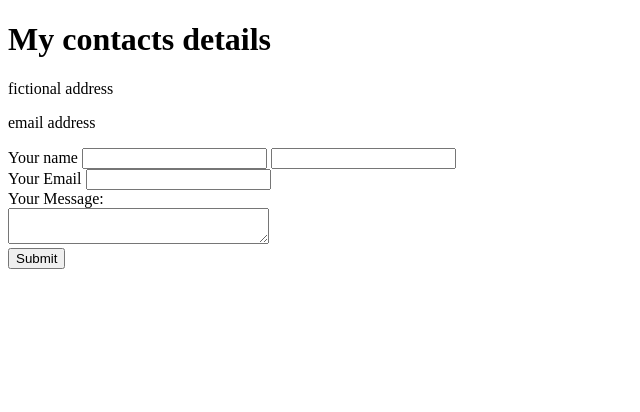
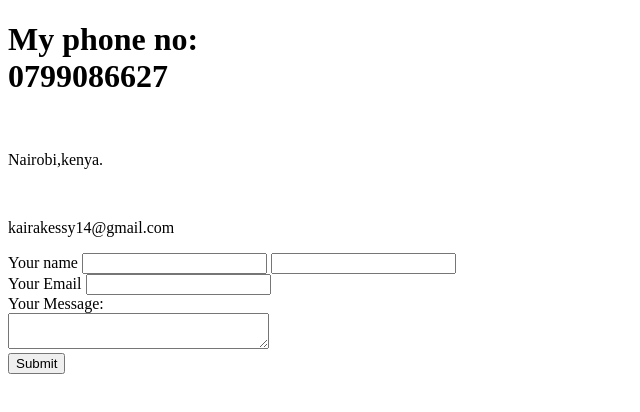
Before and after one commit to caseyneon-254/caseyneon-254, a plain HTML site: page contact me.html in a window 1280 px wide. Shown: the whole page, without its empty margins (0-640 px from the left). Drawn offline with Linux system fonts and the light colour scheme.

Commit message:
update contact me.html

```diff
--- a/contact me.html
+++ b/contact me.html
@@ -7,9 +7,9 @@
 </head>
 
 <body>
-<h1>My contacts details</h1>
-  <p>fictional address</p>
-  <p>email address</p>
+<h1>My phone no:<br> 0799086627</h1><br>
+  <p>Nairobi,kenya.</p><br>
+  <p>kairakessy14@gmail.com</p>
   <form class="" action="index.html" method="post">
  <label>Your name</label>
     <input type="text" name="yourName" value"">
```
